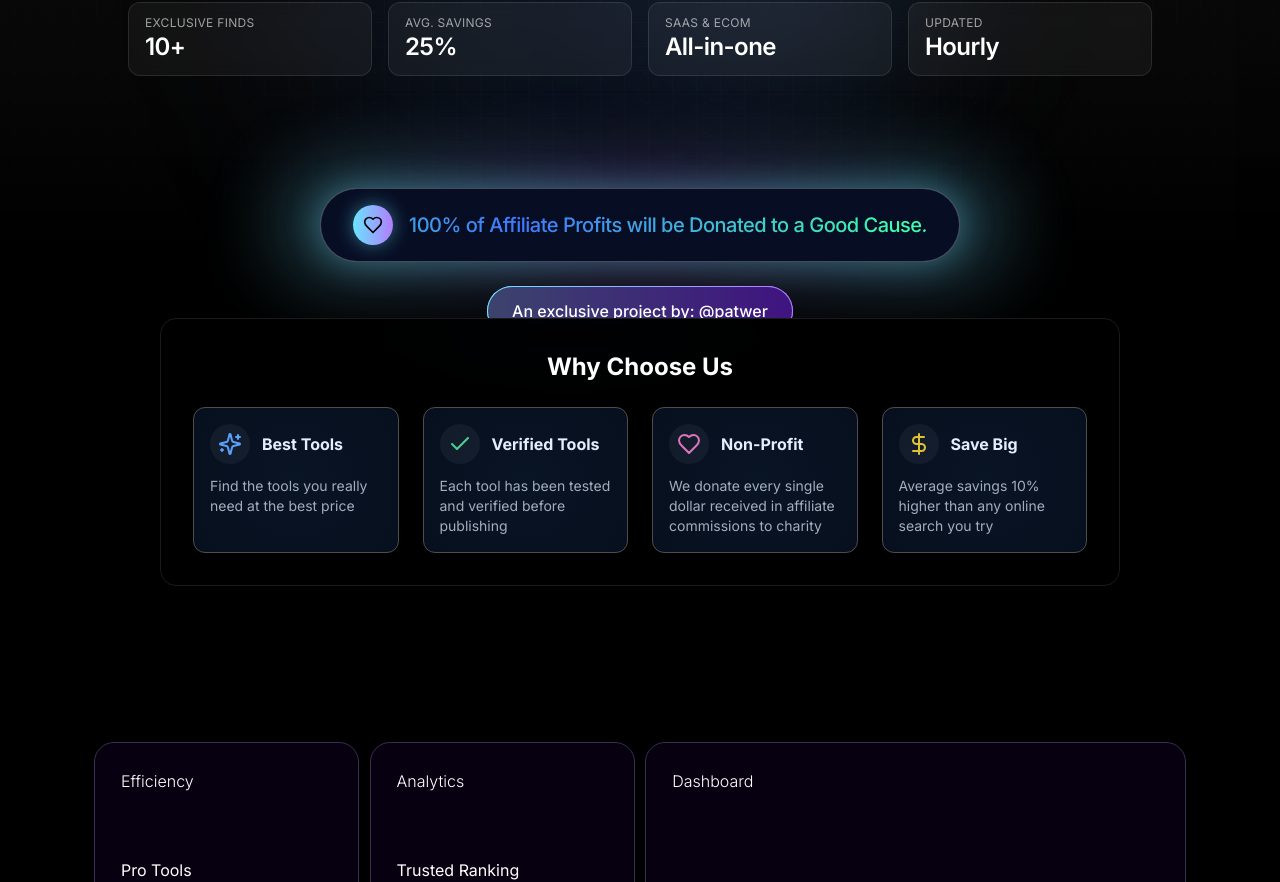
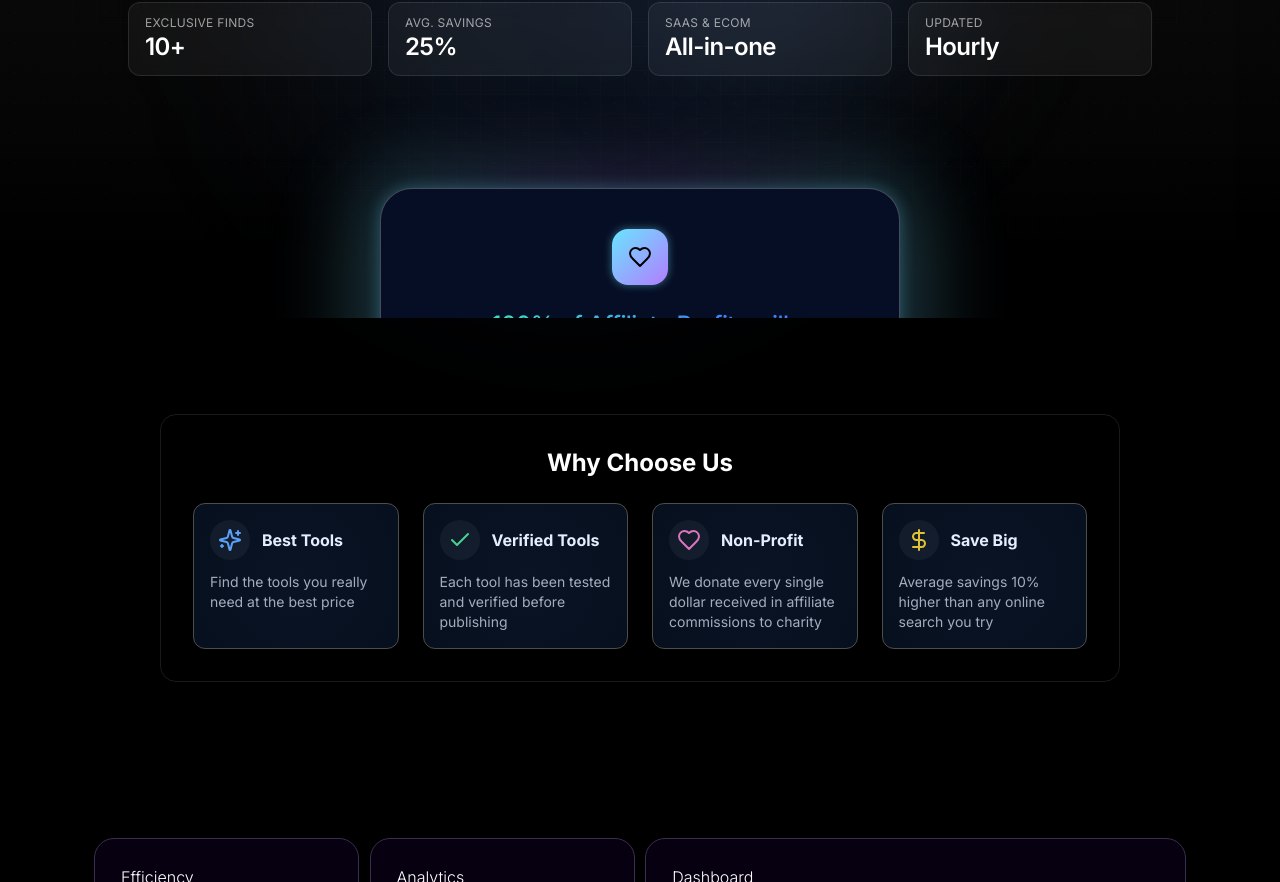
Before and after one commit to fibonacci555/auto-parts-search, a Next.js app: page / in a window 1280 px wide. Shown: the part 482-1364 px from the top of the page. Built offline with nearby package versions, Linux system fonts and the light colour scheme.

Commit message:
icons and more

```diff
--- a/components/CategoryPage.tsx
+++ b/components/CategoryPage.tsx
@@ -126,14 +126,14 @@ export default function CategoryPage({
                 <div className="w-full md:w-48 lg:w-56 h-32 sm:h-40 md:h-48 rounded-xl bg-gradient-to-br from-blue-500/20 to-purple-600/20 flex items-center justify-center relative overflow-hidden flex-shrink-0">
                   <div className="absolute inset-0 bg-[radial-gradient(circle_at_50%_50%,rgba(59,130,246,0.3),transparent_50%)]"></div>
                   <div className="relative z-10 text-center">
-                    <div className="w-12 h-12 sm:w-16 sm:h-16 md:w-20 md:h-20 mx-auto mb-2 sm:mb-4 rounded-xl bg-white/10 backdrop-blur-sm flex items-center justify-center overflow-hidden">
+                    <div className="w-12 h-12 sm:w-16 sm:h-16 md:w-20 md:h-20 mx-auto mb-2 sm:mb-4 rounded-xl md:rounded-2xl bg-white/100 backdrop-blur-sm flex items-center justify-center overflow-hidden">
                       {tool.logo ? (
                         <Image
                           src={tool.logo}
                           alt={`${tool.name} logo`}
                           width={64}
                           height={64}
-                          className="w-full h-full object-contain p-2"
+                          className="w-full h-full object-contain rounded-xl md:rounded-2xl"
                         />
                       ) : (
                         <Sparkles className="h-8 w-8 text-blue-400" />
--- a/components/Hero.tsx
+++ b/components/Hero.tsx
@@ -86,49 +86,77 @@ export default function HeroEcomDeals() {
 
       {/* ===== Lower block (CONSTRAINED) ===== */}
       <div className="relative mx-auto w-full max-w-[1120px] px-6 sm:px-8 lg:px-12">
-        <div className="relative mt-4 sm:mt-16 md:mt-0 flex justify-center z-20">
-          <div className="relative inline-flex w-full max-w-[min(420px,90vw)] sm:max-w-none sm:w-auto">
+        <div className="relative mt-4 sm:mt-16 md:mt-0 z-20 flex justify-center">
+          {/* Mobile donation capsule */}
+          <div className="relative inline-flex w-full max-w-[min(420px,90vw)] sm:hidden">
             <span
-              className="pointer-events-none absolute -inset-x-6 -inset-y-3 rounded-full bg-gradient-to-r from-[#6AE4FF]/40 via-[#B27DFF]/35 to-[#6AE4FF]/40 blur-2xl opacity-90 animate-pulse"
+              className="pointer-events-none absolute -inset-x-4 -inset-y-2 rounded-[26px] bg-gradient-to-r from-[#6AE4FF]/35 via-[#B27DFF]/30 to-[#6AE4FF]/35 blur-xl opacity-80 animate-pulse"
               aria-hidden="true"
             />
             <span
-              className="pointer-events-none absolute inset-0 rounded-[999px] bg-gradient-to-r from-[#6AE4FF]/25 via-[#B27DFF]/20 to-[#6AE4FF]/25 opacity-90"
+              className="pointer-events-none absolute inset-[1px] rounded-[28px] bg-gradient-to-r from-[#6AE4FF]/20 via-[#B27DFF]/16 to-[#6AE4FF]/20 opacity-85"
               aria-hidden="true"
             />
-            <span
-              className="relative inline-flex flex-col sm:flex-row items-center justify-center gap-2 sm:gap-4 px-5 sm:px-8 py-3 sm:py-4 rounded-[999px] backdrop-blur-lg border border-white/25 bg-[#070E24]/100 shadow-[0_0_35px_rgba(106,228,255,0.35)] text-center sm:text-left"
-            >
-              <span className="flex h-9 w-9 sm:h-10 sm:w-10 items-center justify-center rounded-full bg-gradient-to-r from-[#6AE4FF] to-[#B27DFF] text-black shadow-[0_0_18px_rgba(106,228,255,0.45)]">
-                <Heart className="h-4 w-4 sm:h-5 sm:w-5" aria-hidden="true" />
+            <div className="relative flex flex-col items-center gap-4 px-5 py-5 rounded-[30px] backdrop-blur-lg border border-white/25 bg-[#060E25]/100 shadow-[0_0_28px_rgba(106,228,255,0.28)] text-center">
+              <span className="flex h-10 w-10 items-center justify-center rounded-full bg-gradient-to-r from-[#6AE4FF] to-[#B27DFF] text-black shadow-[0_0_18px_rgba(106,228,255,0.45)]">
+                <Heart className="h-5 w-5" aria-hidden="true" />
               </span>
-              <GradientText className="text-sm bg-transparent sm:text-lg md:text-xl font-semibold tracking-tight text-center sm:text-left text-balance">
+              <GradientText className="text-base bg-transparent font-semibold tracking-tight text-balance">
                 100% of Affiliate Profits will be Donated to a Good Cause.
               </GradientText>
-            </span>
-          </div>
-        </div>
-
-        <div className="relative mt-4 sm:mt-6 flex justify-center">
-          {/* Counter behind the button */}
               <DonatedCounter
                 target={100}
-            className="absolute left-1/2 -translate-x-1/2 bottom-[-60px] sm:bottom-[-75px] -translate-y-1/2 z-10"
+                className="w-full flex justify-center"
               />
-
-          {/* Button to author */}
               <a
                 href="https://x.com/patwerX"
-            className="relative inline-flex items-center justify-center px-[1px] py-[1px] font-medium text-white rounded-full z-20 bg-gradient-to-r from-[#6AE4FF] to-[#B27DFF] transition-all duration-200 hover:scale-[1.02]"
+                className="relative inline-flex w-full items-center justify-center px-[1px] py-[1px] font-medium text-white rounded-full bg-gradient-to-r from-[#6AE4FF] to-[#B27DFF] transition-all duration-200 hover:scale-[1.02]"
               >
                 <span
                   className="absolute inset-0 rounded-full p-[1px] bg-gradient-to-r from-[#6AE4FF] to-[#B27DFF] pointer-events-none"
                   aria-hidden="true"
                 />
-            <span className="relative z-10 bg-gradient-to-r from-[#3c436d] to-[#3f1480] rounded-full px-4 sm:px-6 py-2 sm:py-3 text-sm sm:text-base">
+                <span className="relative z-10 w-full rounded-full bg-gradient-to-r from-[#3c436d] to-[#3f1480] px-4 py-2 text-sm">
                   An exclusive project by: @patwer
                 </span>
               </a>
+            </div>
+          </div>
+
+          {/* Desktop / tablet donation panel */}
+          <div className="relative hidden sm:flex w-full justify-center">
+            <div className="relative inline-flex w-full max-w-[520px]">
+              <span
+                className="pointer-events-none absolute -inset-x-6 -inset-y-3 rounded-[30px] bg-gradient-to-r from-[#6AE4FF]/35 via-[#B27DFF]/30 to-[#6AE4FF]/35 blur-[42px] opacity-80 animate-pulse"
+              aria-hidden="true"
+            />
+            <span
+                className="pointer-events-none absolute inset-[1px] rounded-[31px] bg-gradient-to-r from-[#6AE4FF]/18 via-[#B27DFF]/16 to-[#6AE4FF]/18 opacity-85"
+              aria-hidden="true"
+            />
+            <div className="relative flex w-full flex-col items-center gap-6 px-8 py-10 rounded-[32px] backdrop-blur-xl border border-white/25 bg-[#060E25]/100 shadow-[0_0px_16px_rgba(106,228,255,0.28)] text-center">
+                <span className="flex h-14 w-14 items-center justify-center rounded-2xl bg-gradient-to-br from-[#6AE4FF] to-[#B27DFF] text-black shadow-[0_0px_8px_rgba(106,228,255,0.45)]">
+                  <Heart className="h-6 w-6" aria-hidden="true" />
+                </span>
+                <GradientText className="text-2xl font-semibold tracking-tight text-balance">
+                  100% of Affiliate Profits will be Donated to a Good Cause.
+                </GradientText>
+                <DonatedCounter target={100} className="relative" />
+                <a
+                  href="https://x.com/patwerX"
+                  className="relative inline-flex items-center justify-center px-[1px] py-[1px] font-medium text-white rounded-full bg-gradient-to-r from-[#6AE4FF] to-[#B27DFF] transition-all duration-200 hover:scale-[1.02]"
+                >
+                  <span
+                    className="absolute inset-0 rounded-full p-[1px] bg-gradient-to-r from-[#6AE4FF] to-[#B27DFF] pointer-events-none"
+                    aria-hidden="true"
+                  />
+                  <span className="relative z-10 bg-gradient-to-r from-[#3c436d] to-[#3f1480] rounded-full px-6 py-2.5 text-base whitespace-nowrap">
+                    An exclusive project by: @patwer
+                  </span>
+                </a>
+              </div>
+            </div>
+          </div>
         </div>
       </div>
 
--- a/ultra-modern-auto-parts-search.tsx
+++ b/ultra-modern-auto-parts-search.tsx
@@ -384,7 +384,7 @@ export default function UltraModernAutoPartsSearch() {
 
 
 
-          <div className="border border-white/10 rounded-2xl p-8 mb-16  backdrop-blur-xl md:mx-40 mx-10 md:mt-0 ">
+          <div className="border border-white/10 rounded-2xl p-8 mb-16 backdrop-blur-xl md:mx-40 mx-10 mt-12 sm:mt-16 md:mt-24">
             <h3 className="text-2xl font-bold mb-6 text-center">Why Choose Us</h3>
 
             <div className="grid grid-cols-1 sm:grid-cols-2 lg:grid-cols-4 gap-6">
```
Lines whose indentation alone changed are shown as unchanged.
